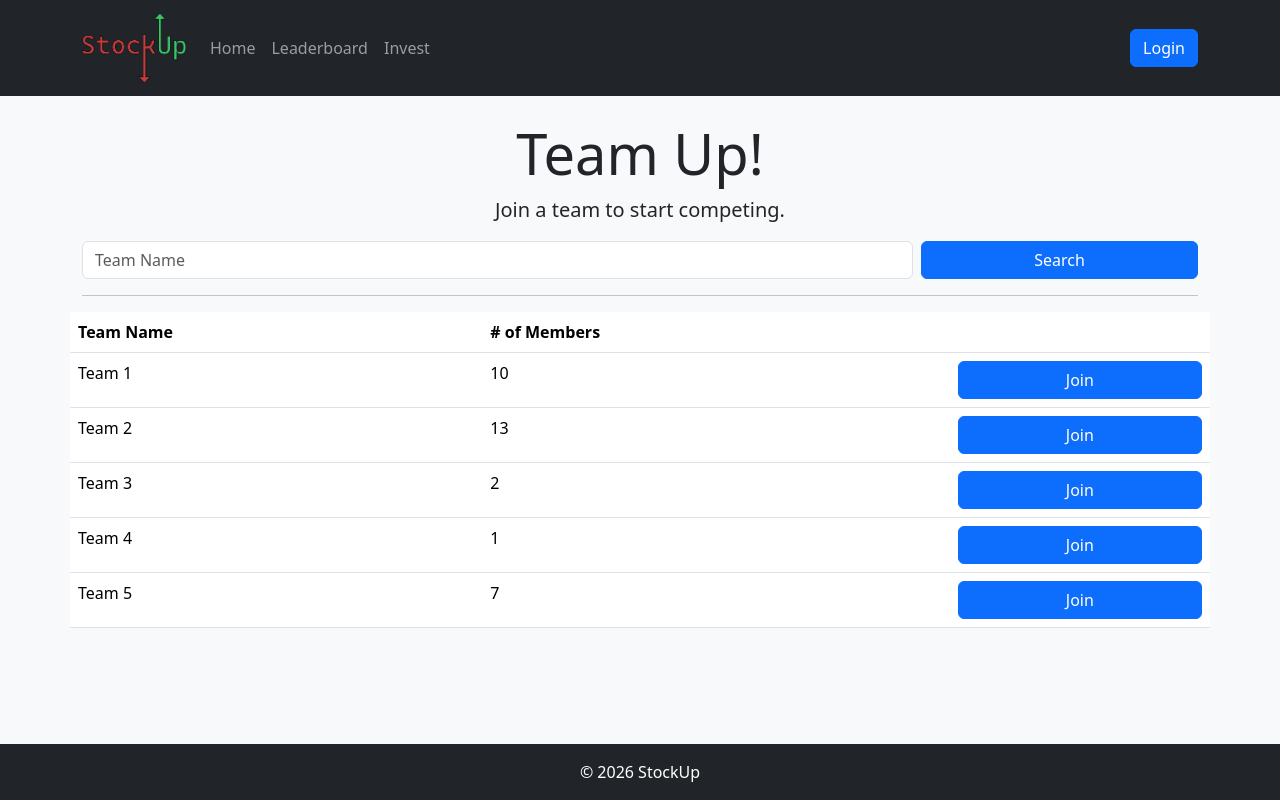
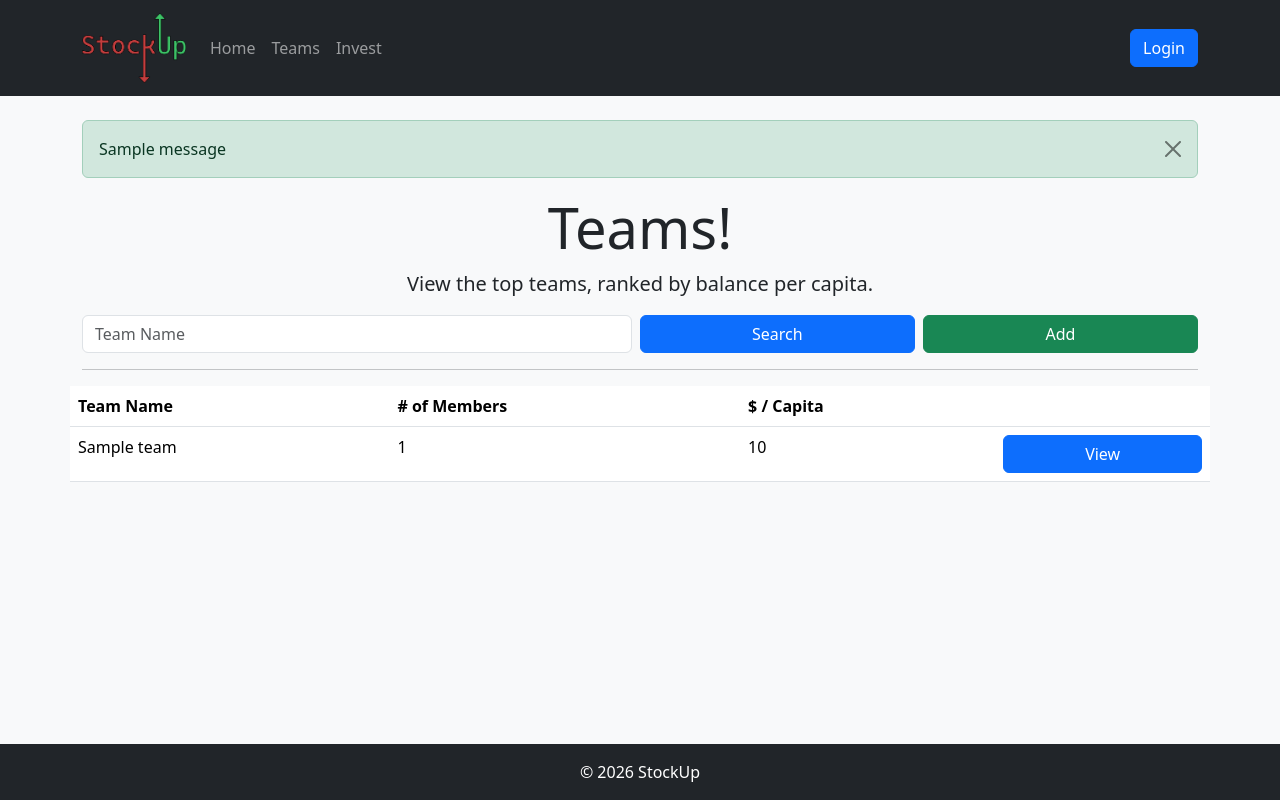
Before and after one commit to mdcrapse/stock, a Django app: template stocks/templates/teams.html in a window 1280 px wide. Run offline with Django 5.2, Linux system fonts and the light colour scheme; the template is opened without the code that fills it: most values are stand-ins (such as "Sample title", 1, 10 or a date in 2020); one stand-in notice (Sample message) is shown.

Commit message:
Added way to add team

```diff
--- a/stocks/templates/base.html
+++ b/stocks/templates/base.html
@@ -17,6 +17,15 @@
     {% include "includes/navbar.html" %}
 
     <main class="container mt-4 flex-fill">
+        {% if messages %}
+            {% for message in messages %}
+                <div class="alert {% if message.tags == 'error' %}alert-danger{% else %}alert-{{ message.tags }}{% endif %} alert-dismissible fade show" role="alert">
+                    {{ message }}
+                    <button type="button" class="btn-close" data-bs-dismiss="alert" aria-label="Close"></button>
+                </div>
+            {% endfor %}
+        {% endif %}
+
         {% block content %}
         {% endblock %}
     </main>
--- a/stocks/templates/includes/navbar.html
+++ b/stocks/templates/includes/navbar.html
@@ -18,7 +18,7 @@
         </li>
 
         <li class="nav-item">
-          <a class="nav-link" href="{% url 'leaderboard' %}">Leaderboard</a>
+          <a class="nav-link" href="{% url 'teams' %}">Teams</a>
         </li>
 
         <li class="nav-item">
--- a/stocks/templates/teams.html
+++ b/stocks/templates/teams.html
@@ -1,22 +1,31 @@
 {% extends "base.html" %}
 
 {% block title %}Teams{% endblock %}
+
+{% load static %}
+{% block scripts %}
+{% endblock %}
 
 {% block content %}
 
 <div class="row">
     <div class="col-md-8 mx-auto text-center">
-        <h1 class="display-4">Team Up!</h1>
-        <p class="lead">Join a team to start competing.</p>
+        <h1 class="display-4">Teams!</h1>
+        <p class="lead">View the top teams, ranked by balance per capita.</p>
     </div>
 </div>
 
 <div class="row">
-    <form id="invest-form">
+    <form method="post" id="invest-form">
         {% csrf_token %}
         <div class="d-flex gap-2 align-items-center">
-            <input type="text" id="team_search" class="form-control w-75" name="team_search" placeholder="Team Name">
-            <button type="button" id="submit-btn" class="btn btn-primary w-25">Search</button>
+            <input type="text" id="search" class="form-control w-50" name="search"
+                placeholder="Team Name">
+
+            <button type="submit" id="submit-btn" class="btn btn-primary w-25">Search</button>
+            <button type="button" class="btn btn-success w-25" data-bs-toggle="modal" data-bs-target="#addTeamModal">
+                Add
+            </button>
         </div>
     </form>
 </div>
@@ -29,37 +38,45 @@
             <tr>
                 <th scope="col">Team Name</th>
                 <th scope="col"># of Members</th>
+                <th scope="col">$ / Capita</th>
                 <th scope="col"></th>
             </tr>
         </thead>
         <tbody>
+            {% for team in teams %}
             <tr>
-            <td>Team 1</td>
-            <td>10</td>
-            <td><button type="button" id="submit-btn" class="btn btn-primary w-100">Join</button></td>
+                <td>{{team.team_name}}</td>
+                <td>{{team.num_members}}</td>
+                <td>{{team.balance_per_capita}}</td>
+                <td><a href="{% url 'teamview' team_name=team.team_name %}" type="button" id="submit-btn" class="btn btn-primary w-100">View</a>
+                </td>
             </tr>
-        <tr>
-            <td>Team 2</td>
-            <td>13</td>
-            <td><button type="button" id="submit-btn" class="btn btn-primary w-100">Join</button></td>
-        </tr>
-        <tr>
-            <td>Team 3</td>
-            <td>2</td>
-            <td><button type="button" id="submit-btn" class="btn btn-primary w-100">Join</button></td>
-        </tr>
-        <tr>
-            <td>Team 4</td>
-            <td>1</td>
-            <td><button type="button" id="submit-btn" class="btn btn-primary w-100">Join</button></td>
-        </tr>
-        <tr>
-            <td>Team 5</td>
-            <td>7</td>
-            <td><button type="button" id="submit-btn" class="btn btn-primary w-100">Join</button></td>
-        </tr>
+            {% endfor %}
         </tbody>
     </table>
 </div>
 
+<div class="modal fade" id="addTeamModal" tabindex="-1" aria-labelledby="addTeamModalLabel" aria-hidden="true">
+  <div class="modal-dialog">
+    <div class="modal-content">
+      <div class="modal-header">
+        <h5 class="modal-title" id="addTeamModalLabel">Add New Team</h5>
+        <button type="button" class="btn-close" data-bs-dismiss="modal" aria-label="Close"></button>
+      </div>
+      <form method="POST" action="{% url 'addteam' %}">
+        {% csrf_token %}
+        <div class="modal-body">
+          <div class="mb-3">
+            <label for="team_name" class="form-label">Team Name</label>
+            <input type="text" class="form-control" id="team_name" name="team_name" placeholder="e.g. The Coolest Team Ever" required>
+          </div>
+        </div>
+        <div class="modal-footer">
+          <button type="button" class="btn btn-secondary" data-bs-dismiss="modal">Close</button>
+          <button type="submit" name="add_instrument" class="btn btn-success">Save Team</button>
+        </div>
+      </form>
+    </div>
+  </div>
+</div>
 {% endblock %}
--- a/stocks/urls.py
+++ b/stocks/urls.py
@@ -12,7 +12,7 @@ urlpatterns = [
     path("signup/", views.signup_view, name="signup"),
     path('logout/', views.logout_view, name='logout'),
     path("teams/", views.teams, name="teams"),
-    path("leaderboard/", views.leaderboard, name="leaderboard"),
+    path("teams/add", views.add_team, name="addteam"),
     path("teamview/<str:team_name>/", views.teamview, name="teamview"),
     path("user/get_balance/", views.getUserBalance, name="getuserbalance"),
     path("user/invest/", views.investInStock, name="investinstock"),
```
Also changed, not shown: stocks/templates/leaderboard.html (deleted, +0 -57 lines), stocks/views.py (+23 -8 lines). Lines whose indentation alone changed are shown as unchanged.
